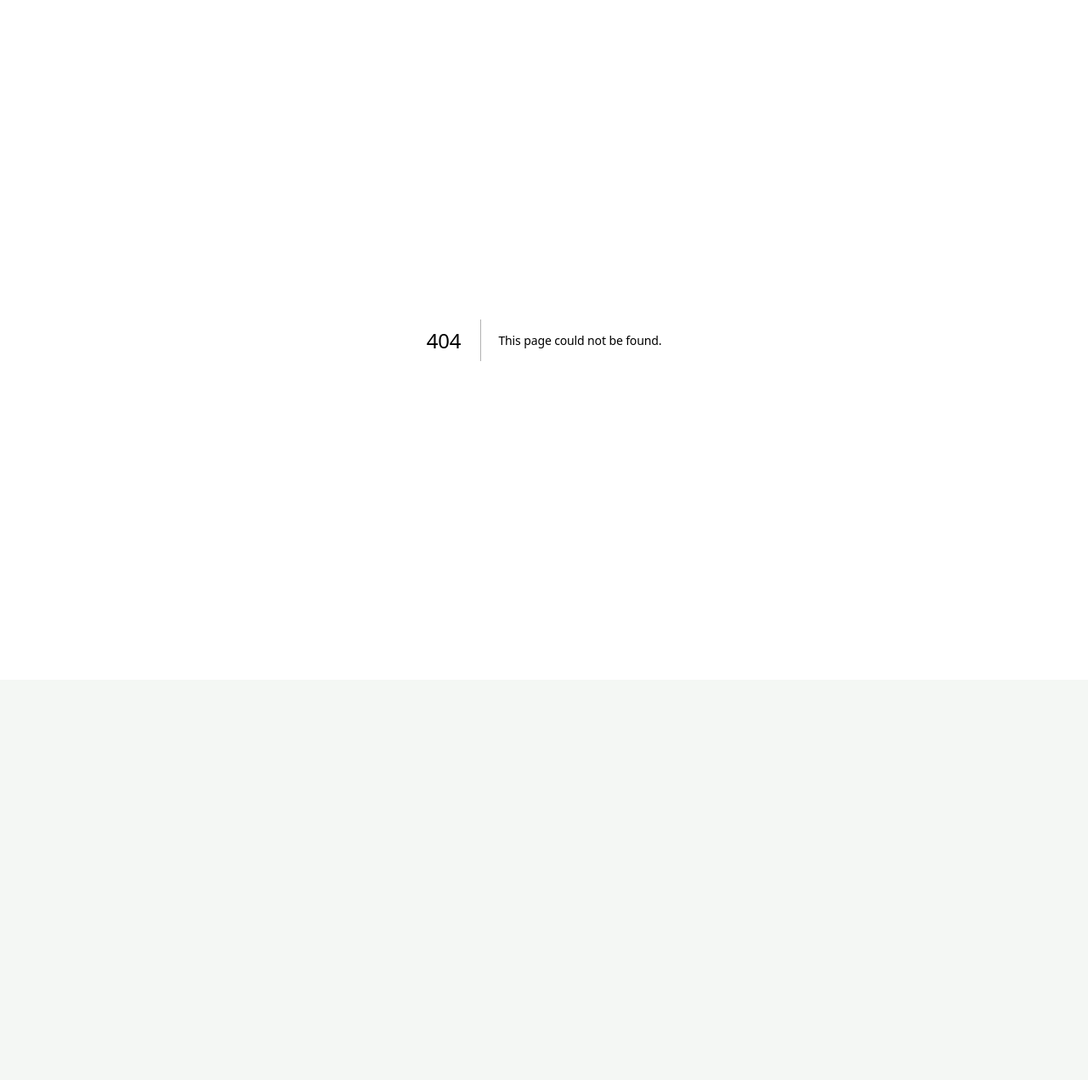
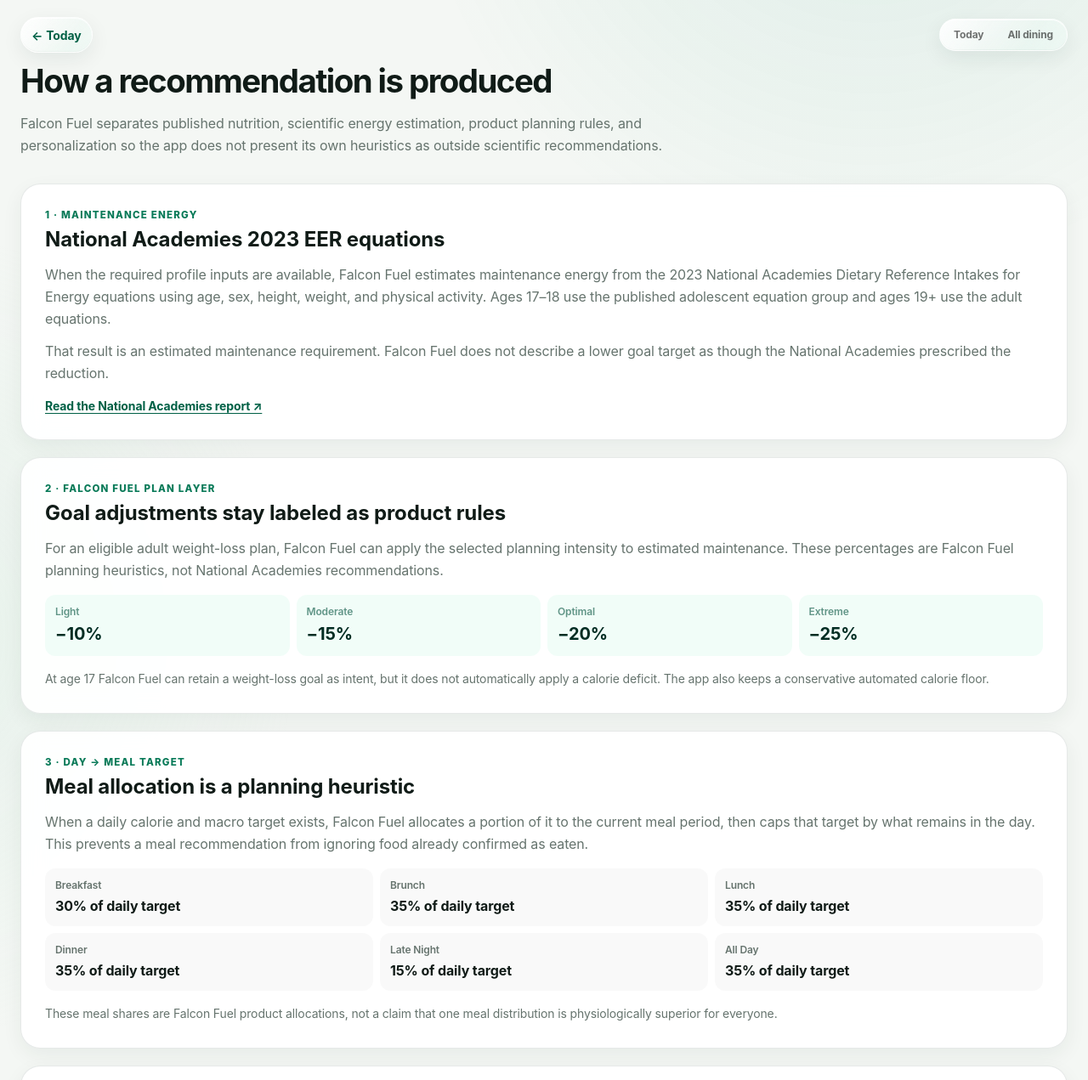
Before and after one commit to JamoV18/Bentley-Fuel, a Next.js app: page /methodology in a window 1280 px wide. Before the commit this address had no page. Shown: the top 1271 px of the page at 85% size. Before the commit the page ends 800 px from the top, so only its background shows below. Built offline with nearby package versions, Linux system fonts and the light colour scheme.

Commit message:
Add Falcon Fuel methodology page

```diff
--- /dev/null
+++ b/src/app/methodology/page.tsx
@@ -0,0 +1,70 @@
+import Link from "next/link";
+import FlowHeader from "@/components/FlowHeader";
+import { MEAL_PERIOD_TARGET_SHARE, NATIONAL_ACADEMIES_ENERGY_REPORT_URL, WEIGHT_LOSS_INTENSITY_REDUCTION } from "@/services";
+
+const percent = (value: number) => `${Math.round(value * 100)}%`;
+
+export default function MethodologyPage() {
+  return (
+    <main className="mx-auto w-full max-w-5xl flex-1 px-6 py-10 sm:py-12">
+      <FlowHeader backHref="/today" backLabel="Today" />
+      <header className="mt-8 max-w-3xl">
+        <p className="brand-kicker">Falcon Fuel methodology</p>
+        <h1 className="mt-4 text-4xl font-bold tracking-[-0.04em] sm:text-5xl">How a recommendation is produced</h1>
+        <p className="mt-4 text-base leading-relaxed subtle">Falcon Fuel separates published nutrition, scientific energy estimation, product planning rules, and personalization so the app does not present its own heuristics as outside scientific recommendations.</p>
+      </header>
+
+      <div className="mt-8 space-y-5">
+        <section className="surface p-5 sm:p-7">
+          <p className="eyebrow">1 · Maintenance energy</p>
+          <h2 className="mt-1 text-2xl font-bold">National Academies 2023 EER equations</h2>
+          <p className="mt-3 leading-relaxed subtle">When the required profile inputs are available, Falcon Fuel estimates maintenance energy from the 2023 National Academies Dietary Reference Intakes for Energy equations using age, sex, height, weight, and physical activity. Ages 17–18 use the published adolescent equation group and ages 19+ use the adult equations.</p>
+          <p className="mt-3 leading-relaxed subtle">That result is an estimated maintenance requirement. Falcon Fuel does not describe a lower goal target as though the National Academies prescribed the reduction.</p>
+          <a href={NATIONAL_ACADEMIES_ENERGY_REPORT_URL} target="_blank" rel="noreferrer" className="mt-4 inline-block text-sm font-bold text-emerald-800 underline">Read the National Academies report ↗</a>
+        </section>
+
+        <section className="surface p-5 sm:p-7">
+          <p className="eyebrow">2 · Falcon Fuel plan layer</p>
+          <h2 className="mt-1 text-2xl font-bold">Goal adjustments stay labeled as product rules</h2>
+          <p className="mt-3 leading-relaxed subtle">For an eligible adult weight-loss plan, Falcon Fuel can apply the selected planning intensity to estimated maintenance. These percentages are Falcon Fuel planning heuristics, not National Academies recommendations.</p>
+          <dl className="mt-4 grid gap-2 sm:grid-cols-4">
+            {Object.entries(WEIGHT_LOSS_INTENSITY_REDUCTION).map(([name, reduction]) => <div key={name} className="rounded-xl bg-emerald-50/70 p-3"><dt className="text-xs font-semibold capitalize text-emerald-900/60">{name}</dt><dd className="mt-1 text-xl font-bold text-emerald-950">−{percent(reduction)}</dd></div>)}
+          </dl>
+          <p className="mt-4 text-sm leading-relaxed subtle">At age 17 Falcon Fuel can retain a weight-loss goal as intent, but it does not automatically apply a calorie deficit. The app also keeps a conservative automated calorie floor.</p>
+        </section>
+
+        <section className="surface p-5 sm:p-7">
+          <p className="eyebrow">3 · Day → meal target</p>
+          <h2 className="mt-1 text-2xl font-bold">Meal allocation is a planning heuristic</h2>
+          <p className="mt-3 leading-relaxed subtle">When a daily calorie and macro target exists, Falcon Fuel allocates a portion of it to the current meal period, then caps that target by what remains in the day. This prevents a meal recommendation from ignoring food already confirmed as eaten.</p>
+          <dl className="mt-4 grid grid-cols-2 gap-2 sm:grid-cols-3">
+            {Object.entries(MEAL_PERIOD_TARGET_SHARE).map(([period, share]) => <div key={period} className="rounded-xl bg-black/[.025] p-3"><dt className="text-xs font-semibold capitalize subtle">{period.replace("-", " ")}</dt><dd className="mt-1 font-bold">{percent(share)} of daily target</dd></div>)}
+          </dl>
+          <p className="mt-4 text-sm leading-relaxed subtle">These meal shares are Falcon Fuel product allocations, not a claim that one meal distribution is physiologically superior for everyone.</p>
+        </section>
+
+        <section className="surface p-5 sm:p-7">
+          <p className="eyebrow">4 · Recommendation ranking</p>
+          <h2 className="mt-1 text-2xl font-bold">Nutrition fit stays dominant</h2>
+          <p className="mt-3 leading-relaxed subtle">With individualized daily targets, the ranking engine weights meal-level target fit most heavily, then uses goal alignment, practical meal coherence, dietary-quality guardrails, soft preferences, and a bounded history adjustment. Hard allergen and dietary restrictions are applied before scoring.</p>
+          <div className="mt-4 grid gap-3 sm:grid-cols-2">
+            <div className="rounded-xl border border-emerald-900/10 p-4"><strong>Target fit</strong><p className="mt-1 text-sm subtle">Compares calories, protein, carbohydrates, and fat against the current meal target. Macro importance varies by the selected goal.</p></div>
+            <div className="rounded-xl border border-emerald-900/10 p-4"><strong>Meal coherence</strong><p className="mt-1 text-sm subtle">Checks whether the foods form a plausible meal, how many stations are required, and whether combinations look like how students actually eat.</p></div>
+            <div className="rounded-xl border border-emerald-900/10 p-4"><strong>Preferences and history</strong><p className="mt-1 text-sm subtle">Confirmed behavior can make a small ranking adjustment. Merely showing a recommendation does not count as preference evidence, and recent repetition can reduce rank.</p></div>
+            <div className="rounded-xl border border-emerald-900/10 p-4"><strong>No fake health score</strong><p className="mt-1 text-sm subtle">Falcon Fuel uses internal ranking values to order candidates, but does not present the final number as an objective measure of how “healthy” a meal is.</p></div>
+          </div>
+        </section>
+
+        <section className="surface p-5 sm:p-7">
+          <p className="eyebrow">5 · Dining data and portions</p>
+          <h2 className="mt-1 text-2xl font-bold">Published facts and estimates are kept separate</h2>
+          <p className="mt-3 leading-relaxed subtle">Live Bentley menu items and nutrition come from Bentley Dining / DineOnCampus when Falcon Fuel can verify the menu. If a live location cannot be verified, Falcon Fuel fails closed rather than silently inserting demo food into scored recommendations.</p>
+          <p className="mt-3 leading-relaxed subtle">For cafeteria serving guidance, Falcon Fuel may translate a published serving into a practical spoon estimate. The current prototype uses roughly one heaped cafeteria serving spoon ≈ ½ cup when an official utensil conversion is unavailable. That translation is explicitly labeled as an estimate; it does not replace the published serving nutrition.</p>
+        </section>
+      </div>
+
+      <p className="mt-8 text-sm subtle">Want to inspect a specific meal? Open a personalized recommendation and tap <strong>Why this meal?</strong> to see the numbers used for that recommendation.</p>
+      <Link href="/today" className="secondary mt-5 inline-flex">Back to Today</Link>
+    </main>
+  );
+}
```
